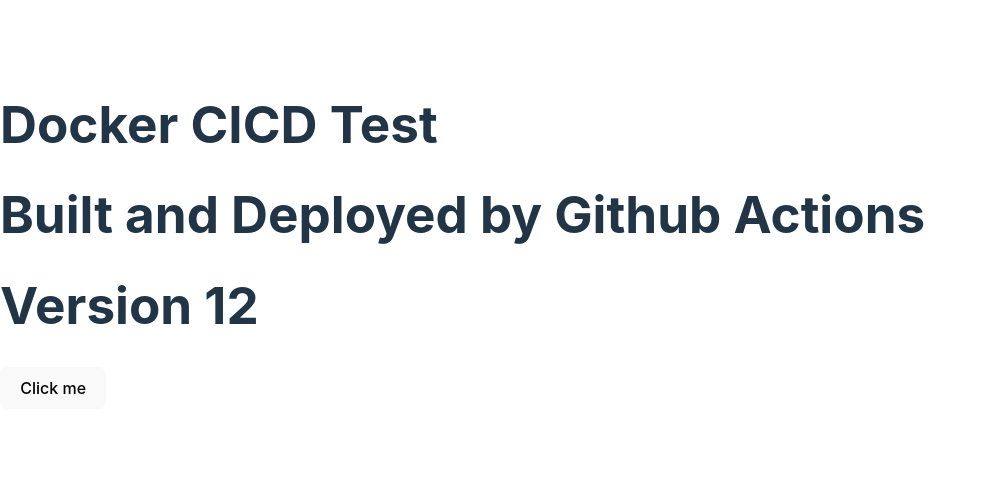
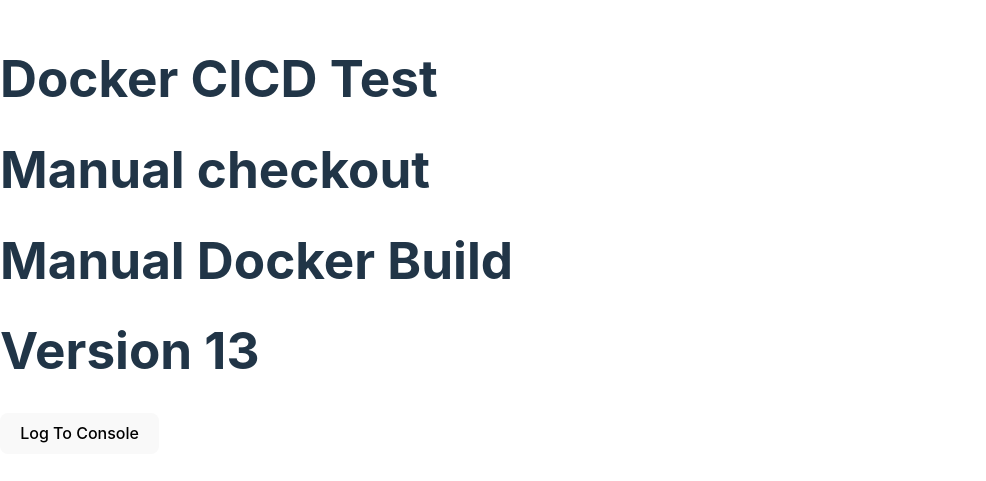
Before and after one commit to jpdevpersonal/dockercicd, a React (Vite) app: page / in a window 1280 px wide. Shown: the part 165-646 px from the top of the page, without its empty margins (0-986 px from the left). Built offline with nearby package versions, Linux system fonts and the light colour scheme; the HTML template or start-up script is replaced by a standard one.

Commit message:
changed version

```diff
--- a/src/App.tsx
+++ b/src/App.tsx
@@ -5,16 +5,17 @@
     console.log("hello world");
   }, []);
   function handleClick() {
-    console.log("hello");
+    console.log("Hello");
   }
 
   return (
     <>
       <h1>Docker CICD Test</h1>
       <div className="card">
-        <h1>Built and Deployed by Github Actions</h1>
-        <h1>Version 12</h1>
-        <button onClick={handleClick}>Click me</button>
+        <h1>Manual checkout</h1>
+        <h1>Manual Docker Build</h1>
+        <h1>Version 13</h1>
+        <button onClick={handleClick}>Log To Console</button>
       </div>
     </>
   );
```
